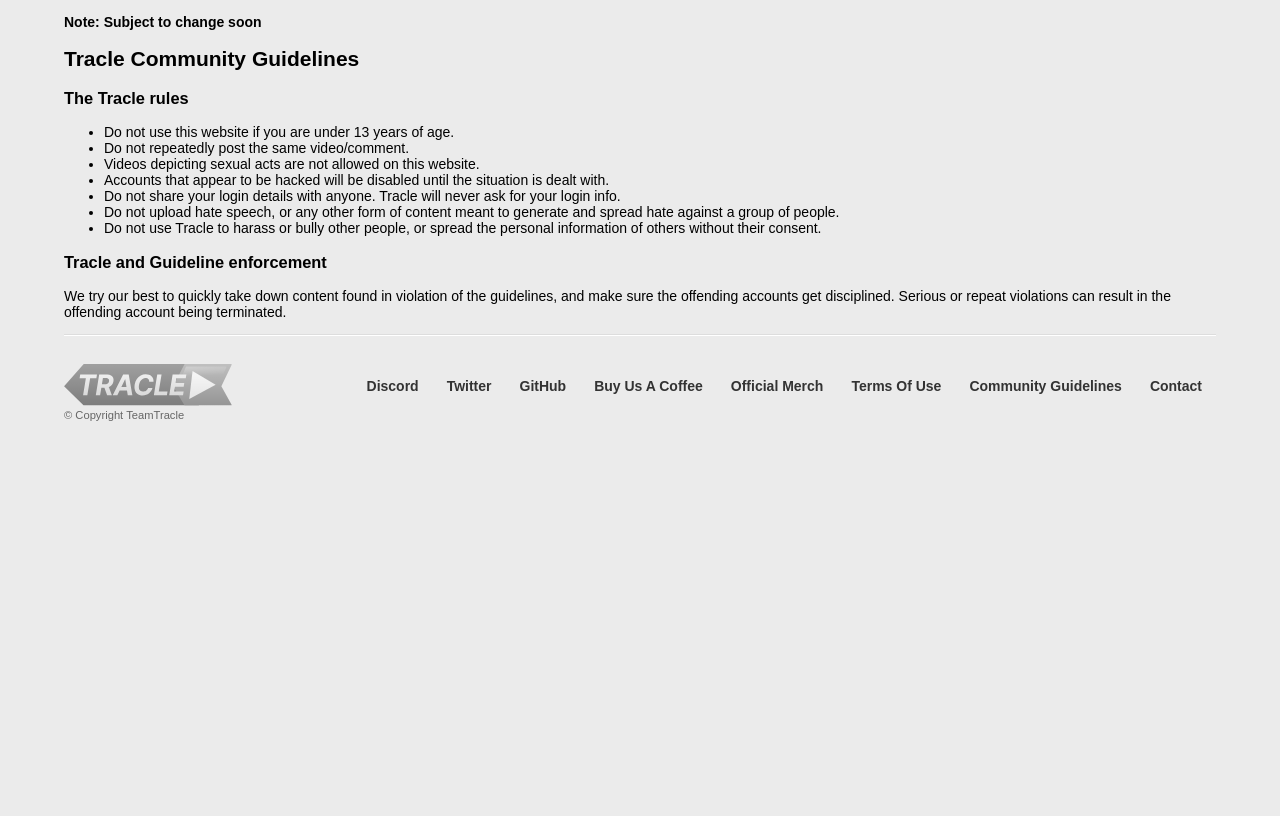
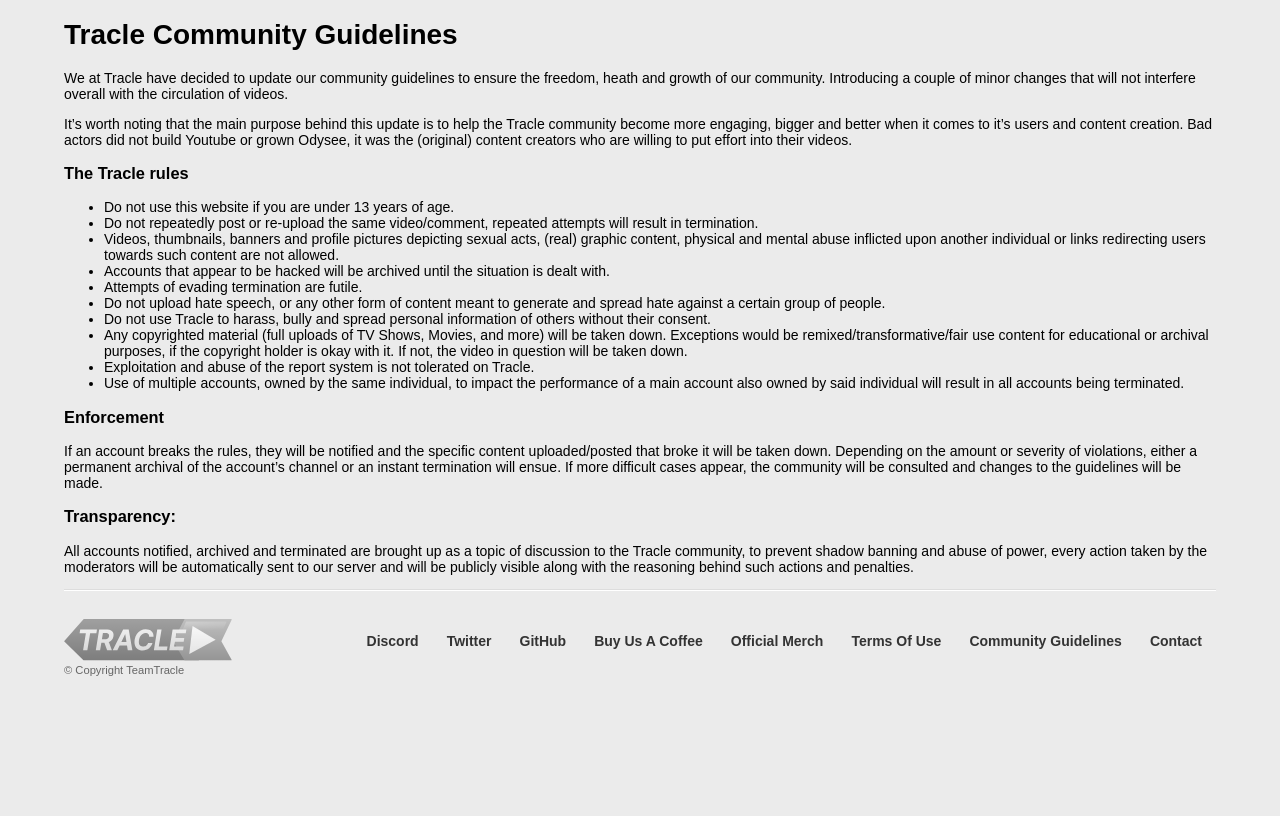
Before and after one commit to TeamTracle/tracle, a Django app: template src/web/templates/web/guidelines.html in a window 1280 px wide. Shown: the part 54-870 px from the top of the page. Before the commit the page ends 475 px from the top, so only its background shows below. Run offline with Django 3.2, Linux system fonts and the light colour scheme; the template is opened without the code that fills it, so the values that code supplies are empty; style sheets or scripts are compiled from the project's sources; some libraries are stand-ins or nearby versions.

Commit message:
Update guidelines.html

```diff
--- a/src/web/templates/web/guidelines.html
+++ b/src/web/templates/web/guidelines.html
@@ -13,26 +13,29 @@
 	<div class="container">
 		{% include 'web/includes/nav.html' %}
 		<div class="body">
-			<p><strong>Note: Subject to change soon</strong></p>
-
-			<h2>Tracle Community Guidelines</h2>
-
+			<h1>Tracle Community Guidelines</h1>
+			<p>We at Tracle have decided to update our community guidelines to ensure the freedom, heath and growth of our community. Introducing a couple of minor changes that will not interfere overall with the circulation of videos.</p>
+			<p>It’s worth noting that the main purpose behind this update is to help the Tracle community become more engaging, bigger and better when it comes to it’s users and content creation. Bad actors did not build Youtube or grown Odysee, it was the (original) content creators who are willing to put effort into their videos.</p>
 			<h3>The Tracle rules</h3>
 			<ul>
 				<li>Do not use this website if you are under 13 years of age.</li>
-				<li>Do not repeatedly post the same video/comment.</li>
-				<li>Videos depicting sexual acts are not allowed on this website.</li>
-				<li>Accounts that appear to be hacked will be disabled until the situation is dealt with.</li>
-				<li>Do not share your login details with anyone. Tracle will never ask for your login info.</li>
-				<li>Do not upload hate speech, or any other form of content meant to generate and spread hate against a group of people.</li>
-				<li>Do not use Tracle to harass or bully other people, or spread the personal information of others without their consent.</li>
+				<li>Do not repeatedly post or re-upload the same video/comment, repeated attempts will result in termination.</li>
+				<li>Videos, thumbnails, banners and profile pictures depicting sexual acts, (real) graphic content, physical and mental abuse inflicted upon another individual or links redirecting users towards such content are not allowed.</li>
+				<li>Accounts that appear to be hacked will be archived until the situation is dealt with.</li>
+				<li>Attempts of evading termination are futile.</li>
+				<li>Do not upload hate speech, or any other form of content meant to generate and spread hate against a certain group of people.</li>
+				<li>Do not use Tracle to harass, bully and spread personal information of others without their consent.</li>
+				<li>Any copyrighted material (full uploads of TV Shows, Movies, and more) will be taken down. Exceptions would be remixed/transformative/fair use content for educational or archival purposes, if the copyright holder is okay with it. If not, the video in question will be taken down.</li>
+				<li>Exploitation and abuse of the report system is not tolerated on Tracle.</li>
+				<li>Use of multiple accounts, owned by the same individual, to impact the performance of a main account also owned by said individual will result in all accounts being terminated.</li>
 			</ul>
 
-			<h3>Tracle and Guideline enforcement</h3>
+			<h3>Enforcement</h3>
 			<p>
-				We try our best to quickly take down content found in violation of the guidelines, and make sure the offending accounts get disciplined.
-				Serious or repeat violations can result in the offending account being terminated.
+				If an account breaks the rules, they will be notified and the specific content uploaded/posted that broke it will be taken down. Depending on the amount or severity of violations, either a permanent archival of the account’s channel or an instant termination will ensue. If more difficult cases appear, the community will be consulted and changes to the guidelines will be made.
 			</p>
+			<h3>Transparency:</h3>
+			<p>All accounts notified, archived and terminated are brought up as a topic of discussion to the Tracle community, to prevent shadow banning and abuse of power, every action taken by the moderators will be automatically sent to our server and will be publicly visible along with the reasoning behind such actions and penalties.</p>
 		</div>
 		{% include 'web/includes/footer.html' %}
 	</div>
```
